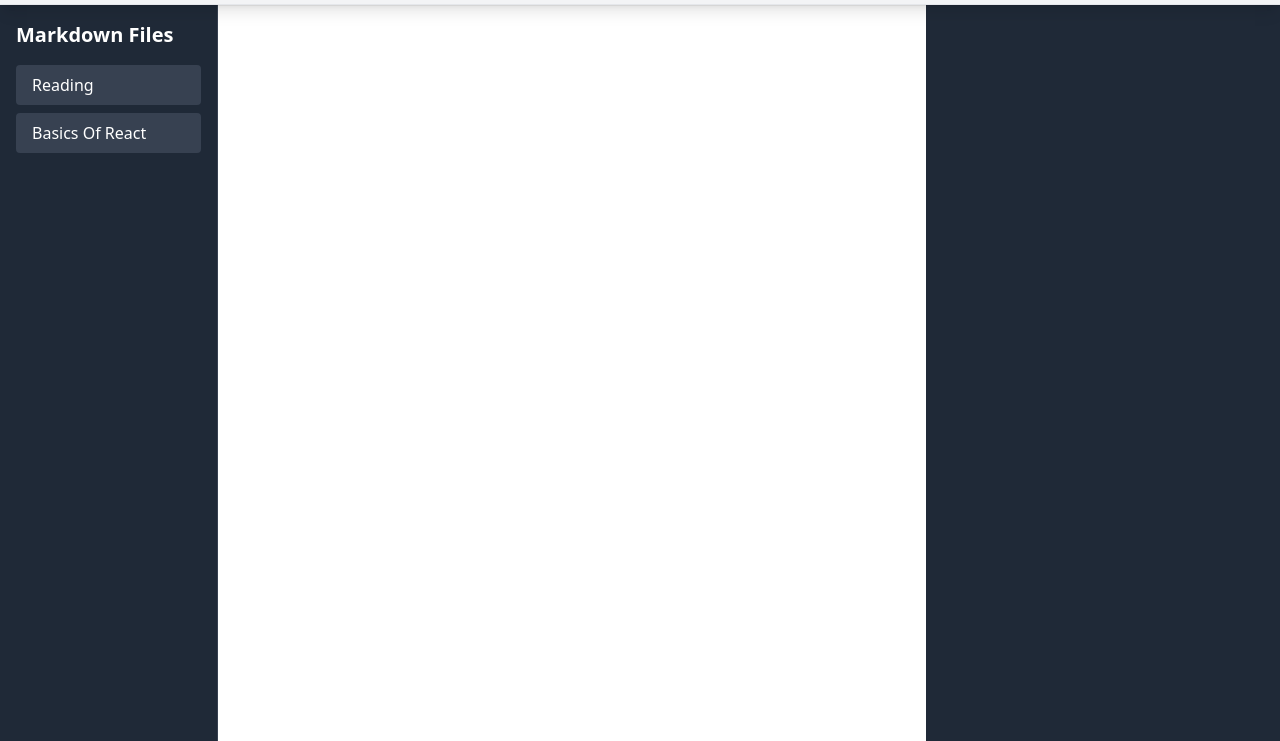
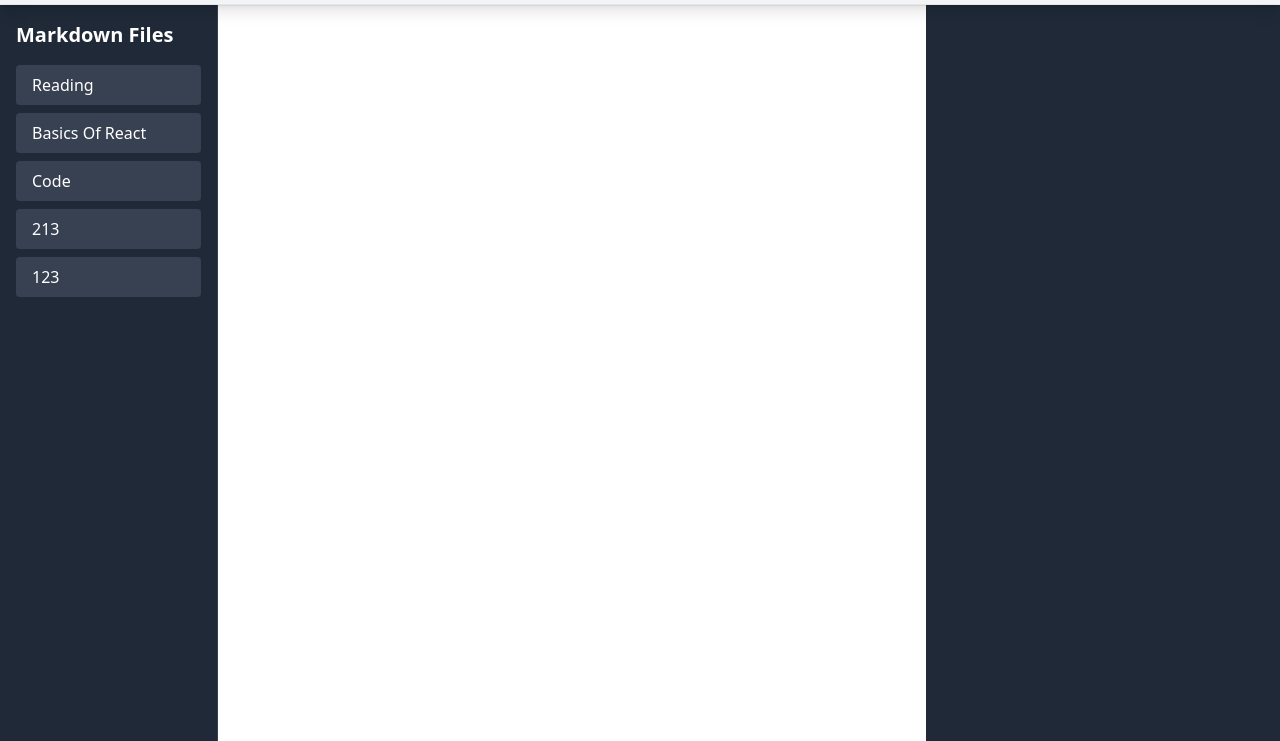
Before and after one commit to javabynainekhan/learing-docs, a plain HTML site: page Tutorials.html in a window 1280 px wide. Shown: the part 59-800 px from the top of the page. Drawn offline with nearby package versions, Linux system fonts and the light colour scheme.

Commit message:
Update Tutorials.html

```diff
--- a/Tutorials.html
+++ b/Tutorials.html
@@ -182,7 +182,7 @@
     </section>
 
     <script>
-      const files = ["reading.md", "Basics of react.md"];
+      const files = ["reading.md", "Basics of react.md","code.md","213.md","123.md"];
       const menuButton = document.getElementById("menu-toggle");
       const mobileNavbar = document.getElementById("mobile-navbar");
       const closeButton = document.getElementById("close-btn");
```
